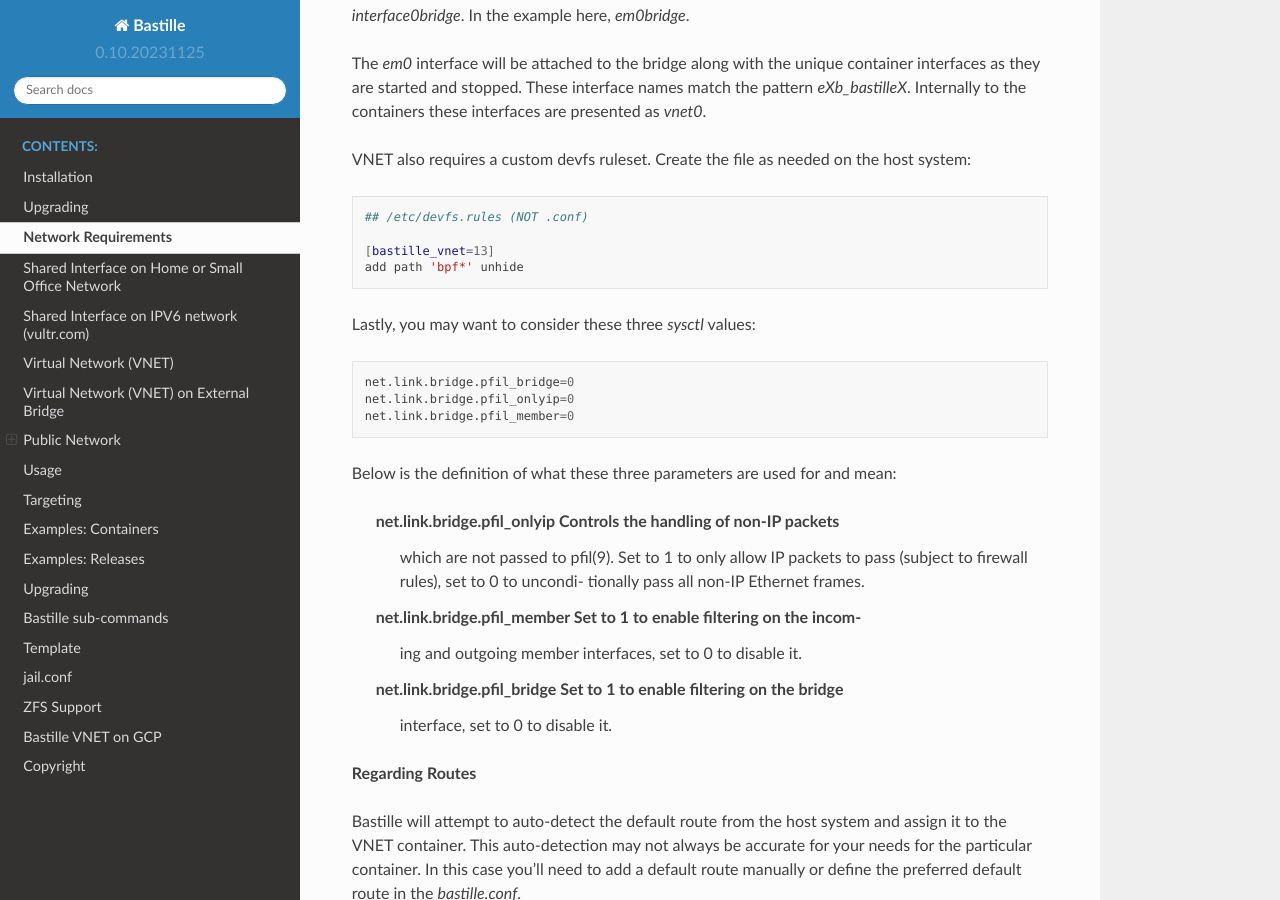
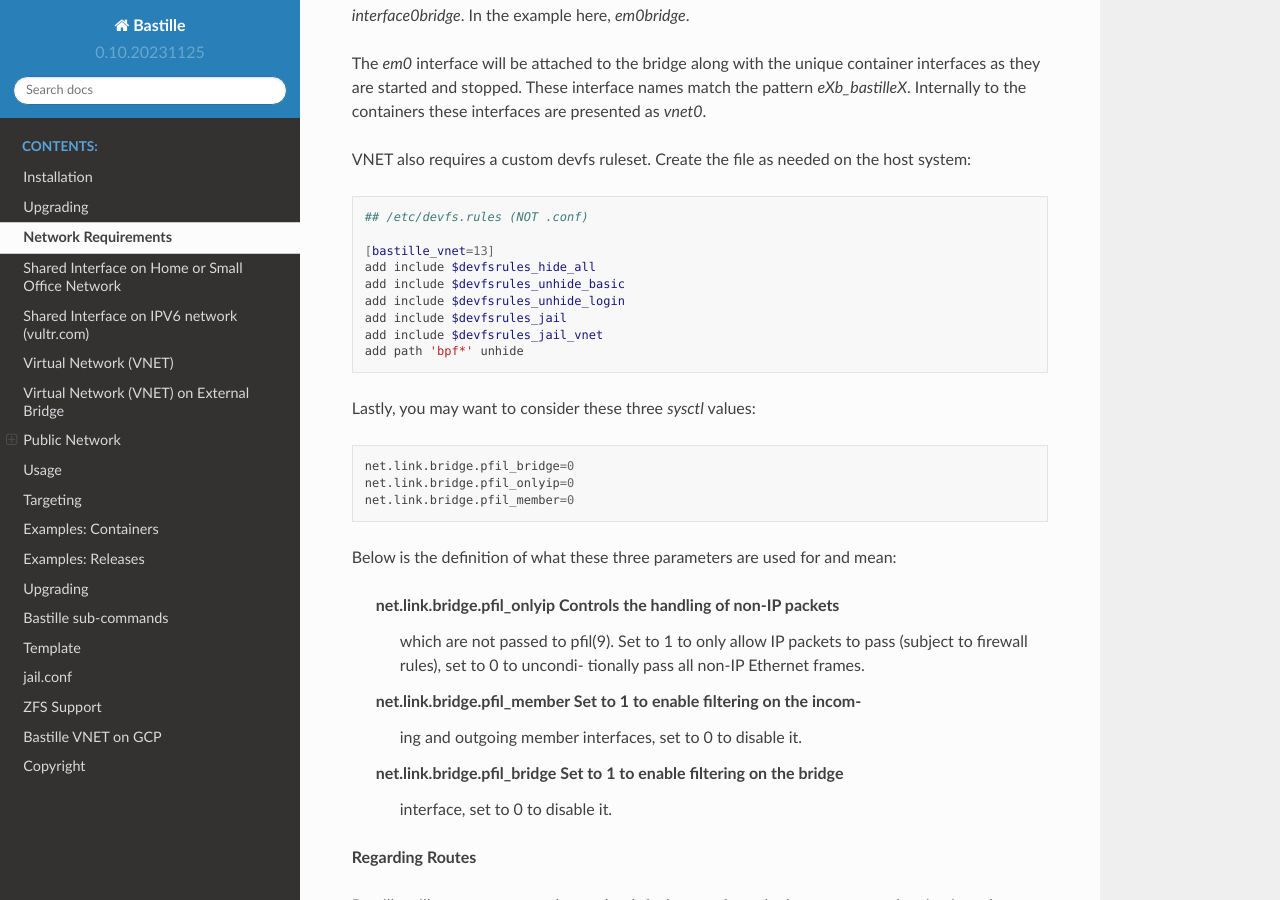
Before and after one commit to BastilleBSD/bastille, a Sphinx documentation site: the page built from docs/chapters/networking.rst, in a window 1280 px wide and 900 px high, scrolled down 2406 px. Built offline with Sphinx 7.4.7 and the Read the Docs theme 2.0.0, drawn with Linux system fonts in a browser that asks for light colours; pages that are not in the unit, such as notebooks, are missing from menus.

```diff
--- a/docs/chapters/installation.rst
+++ b/docs/chapters/installation.rst
@@ -4,7 +4,7 @@ Bastille is available in the official FreeBSD ports tree at
 `sysutils/bastille`. Binary packages available in `quarterly` and `latest`
 repositories.
 
-Current version is `0.10.20231013`.
+Current version is `0.10.20231125`.
 
 To install from the FreeBSD package repository:
 
@@ -19,6 +19,7 @@ PKG
 
   pkg install bastille
   sysrc bastille_enable=YES
+  sysrc bastille_rcorder=YES
 
 
 To install from source (don't worry, no compiling):
@@ -30,6 +31,7 @@ ports
 
   make -C /usr/ports/sysutils/bastille install clean
   sysrc bastille_enable=YES
+  sysrc bastille_rcorder=YES
 
 
 GIT
@@ -41,6 +43,7 @@ GIT
   cd bastille
   make install
   sysrc bastille_enable=YES
+  sysrc bastille_rcorder=YES
 
 This method will install the latest files from GitHub directly onto your
 system. It is verbose about the files it installs (for later removal), and also
--- a/docs/chapters/networking.rst
+++ b/docs/chapters/networking.rst
@@ -128,6 +128,11 @@ host system:
   ## /etc/devfs.rules (NOT .conf)
 
   [bastille_vnet=13]
+  add include $devfsrules_hide_all
+  add include $devfsrules_unhide_basic
+  add include $devfsrules_unhide_login
+  add include $devfsrules_jail
+  add include $devfsrules_jail_vnet
   add path 'bpf*' unhide
 
 Lastly, you may want to consider these three `sysctl` values:
@@ -153,8 +158,6 @@ Below is the definition of what these three parameters are used for and mean:
 
        net.link.bridge.pfil_bridge  Set	to 1 to	enable filtering on the	bridge
 				    interface, set to 0	to disable it.
-
-
 
 
 **Regarding Routes**
```
Also changed, not shown: README.md (+5 -4 lines), 1 other file.
